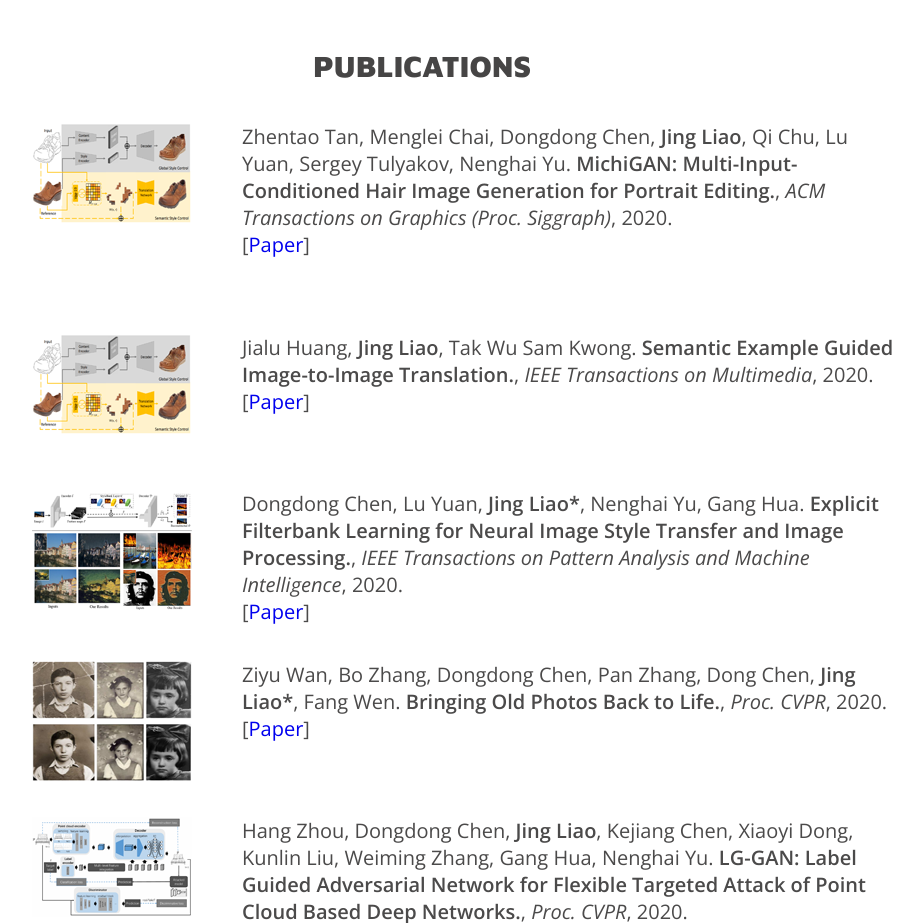
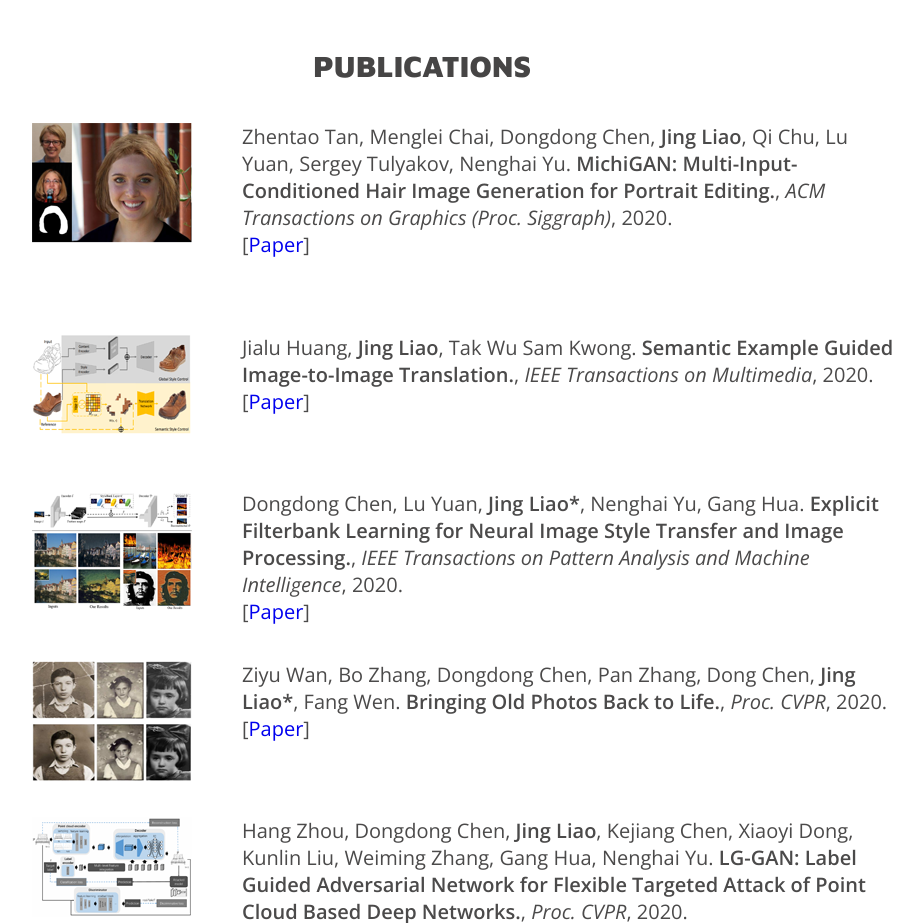
Before and after one commit to liaojing/html, a plain HTML site: page index.html in a window 1280 px wide. Shown: the part 780-1703 px from the top of the page, without its empty margins (218-1141 px from the left). Drawn offline with nearby package versions, Linux system fonts and the light colour scheme; some packages are replaced by stand-ins of ours; a script that the page names is missing.

Commit message:
Update styles.css

```diff
--- a/css/styles.css
+++ b/css/styles.css
@@ -447,7 +447,7 @@ span.ss_text {
 	margin-left: 80px;
 }
 .screenshot31 {
-	background: url(../img/screenshot30.png) no-repeat;
+	background: url(../img/screenshot31.png) no-repeat;
 	width: 160px;
 	height: 120px;
 	margin-left: 80px;
```
